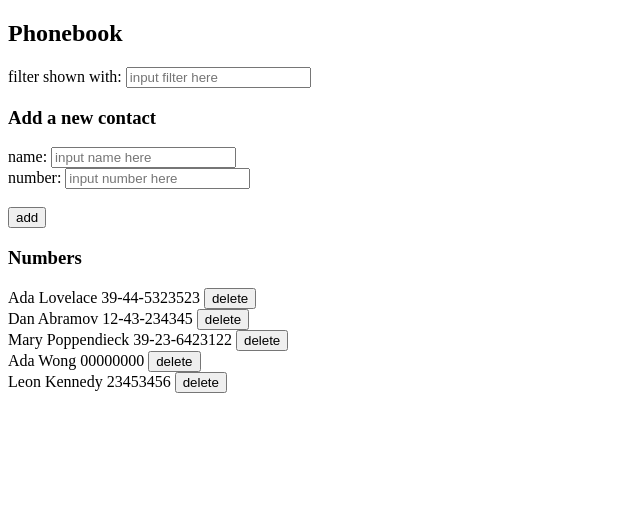
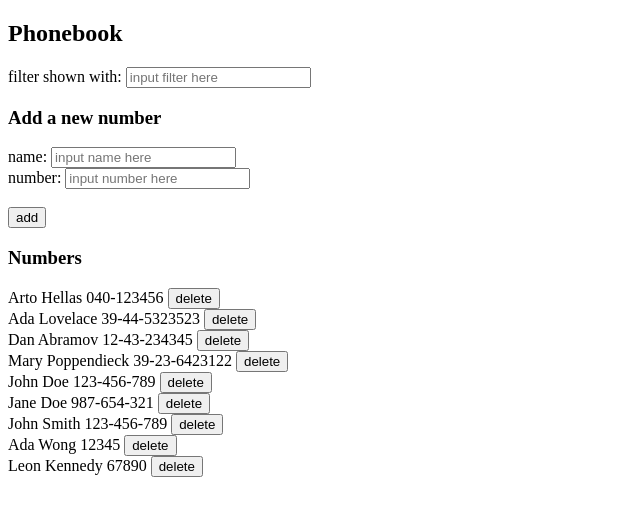
Before and after one commit to absolutepraya/fullstackopen-part2, a React (Vite) app in the folder phonebook/: page / in a window 1280 px wide. Shown: the top 516 px of the page, without its empty margins (0-640 px from the left). Built offline with nearby package versions, Linux system fonts and the light colour scheme; data requests are answered from the project's data file.

Commit message:
finished exercise 2.15

```diff
--- a/phonebook/db.json
+++ b/phonebook/db.json
@@ -1,29 +1,49 @@
 {
   "persons": [
     {
-      "name": "Ada Lovelace",
-      "number": "39-44-5323523",
-      "id": "2"
+      "id": "1",
+      "name": "Arto Hellas",
+      "number": "040-123456"
     },
     {
-      "name": "Dan Abramov",
-      "number": "12-43-234345",
-      "id": "3"
+      "id": "2",
+      "name": "Ada Lovelace",
+      "number": "39-44-5323523"
     },
     {
-      "name": "Mary Poppendieck",
-      "number": "39-23-6423122",
-      "id": "4"
+      "id": "3",
+      "name": "Dan Abramov",
+      "number": "12-43-234345"
     },
     {
-      "id": "d711",
-      "name": "Ada Wong",
-      "number": "00000000"
+      "id": "4",
+      "name": "Mary Poppendieck",
+      "number": "39-23-6423122"
     },
     {
-      "id": "f4ab",
+      "id": "5",
+      "name": "John Doe",
+      "number": "123-456-789"
+    },
+    {
+      "id": "6",
+      "name": "Jane Doe",
+      "number": "987-654-321"
+    },
+    {
+      "id": "7",
+      "name": "John Smith",
+      "number": "123-456-789"
+    },
+    {
+      "id": "8",
+      "name": "Ada Wong",
+      "number": "12345"
+    },
+    {
+      "id": "9",
       "name": "Leon Kennedy",
-      "number": "23453456"
+      "number": "67890"
     }
   ]
 }
--- a/phonebook/src/App.jsx
+++ b/phonebook/src/App.jsx
@@ -1,5 +1,5 @@
 import { useState, useEffect } from 'react';
-import axios from 'axios';
+import phonebookSerice from './services/phonebookService.js';
 
 // import components
 import Filter from './components/Filter';
@@ -10,11 +10,9 @@ const App = () => {
 	const [persons, setPersons] = useState([]);
 	// fetch data from server using axios
 	useEffect(() => {
-		axios
-			.get('http://localhost:3001/persons')
-			.then((response) => {
-				setPersons(response.data);
-			});
+		phonebookSerice.getAll().then((initialPersons) => {
+			setPersons(initialPersons);
+		});
 	}, []);
 	const [newName, setNewName] = useState('');
 	const [newNumber, setNewNumber] = useState('');
@@ -39,7 +37,7 @@ const App = () => {
 			<h2>Phonebook</h2>
 			<Filter onChange={handleFilterChange} />
 
-			<h3>Add a new contact</h3>
+			<h3>Add a new number</h3>
 			<PersonForm
 				persons={persons}
 				newName={newName}
--- a/phonebook/src/components/PersonForm.jsx
+++ b/phonebook/src/components/PersonForm.jsx
@@ -12,8 +12,34 @@ const PersonForm = ({
 	const addPerson = (e) => {
 		e.preventDefault();
 		// check if person already exists
-		if (persons.find((person) => person.name == newName)) {
-			alert(`${newName} is already added to phonebook`);
+		if (
+			persons.find(
+				(person) => person.name.toLowerCase() === newName.toLowerCase()
+			) // case insensitive
+		) {
+			// confirmation
+			const confirmation = window.confirm(
+				`${newName} is already added to the phonebook, replace the old number with a new one?`
+			);
+			if (!confirmation) {
+				return;
+			}
+			// update the number of the person
+			const person = persons.find(
+				(person) => person.name.toLowerCase() === newName.toLowerCase()
+			); // case insensitive
+			const updatedPerson = { ...person, number: newNumber };
+			phonebookService
+				.update(person.id, updatedPerson)
+				.then((updatedPersonResponse) => {
+					setPersons(
+						persons.map((person) =>
+							person.id !== updatedPersonResponse.id
+								? person
+								: updatedPersonResponse
+						)
+					);
+				});
 			return;
 		}
 		// check if the number already exists
@@ -23,20 +49,26 @@ const PersonForm = ({
 			);
 			return;
 		}
-		const newPerson = { name: newName, number: newNumber };
+		const newPerson = {
+			name: newName,
+			number: newNumber,
+			id: (persons.length + 1).toString(),
+		};
 		// add new persons to the json server
-		phonebookService
-			.add(newPerson)
-			.then((newPersonResponse) => {
-				setPersons(persons.concat(newPersonResponse));
-			})
+		phonebookService.add(newPerson).then((newPersonResponse) => {
+			setPersons(persons.concat(newPersonResponse));
+		});
 	};
 
 	return (
-		<form onSubmit={addPerson}>
+		<form
+			name='add-number'
+			onSubmit={addPerson}
+		>
 			<div>
 				name:{' '}
 				<input
+					name='name'
 					onChange={handleNameChange}
 					placeholder='input name here'
 				/>
@@ -44,6 +76,7 @@ const PersonForm = ({
 			<div>
 				number:{' '}
 				<input
+					name='number'
 					onChange={handleNumberChange}
 					placeholder='input number here'
 				/>
--- a/phonebook/src/components/Persons.jsx
+++ b/phonebook/src/components/Persons.jsx
@@ -4,7 +4,7 @@ const Persons = ({ persons, filter, setPersons }) => {
 	// show person based on filter
 	const showPerson = () => {
 		const filteredPerson = persons.filter((person) =>
-			person.name.toLowerCase().includes(filter.toLowerCase()),
+			person.name.toLowerCase().includes(filter.toLowerCase())
 		);
 		return filteredPerson.map((person) => (
 			<div key={person.name}>
@@ -18,17 +18,15 @@ const Persons = ({ persons, filter, setPersons }) => {
 	const deletePerson = (id) => {
 		const personToDelete = persons.find((person) => person.id === id);
 		// confirmation to delete person
-		const confirmed = window.confirm(
-			`Delete ${personToDelete.name} from phonebook?`,
+		const confirmation = window.confirm(
+			`Delete ${personToDelete.name} from phonebook?`
 		);
-		if (confirmed) {
-			phonebookService
-				.remove(id)
-				.then(() => {
-					setPersons(persons.filter((person) => person.id !== id));
-				})
+		if (confirmation) {
+			phonebookService.remove(id).then(() => {
+				setPersons(persons.filter((person) => person.id !== id));
+			});
 		}
-	}
+	};
 
 	return <div>{showPerson()}</div>;
 };
--- a/phonebook/src/services/phonebookService.js
+++ b/phonebook/src/services/phonebookService.js
@@ -13,6 +13,7 @@ const add = newObject => {
     return request.then(response => response.data)
 }
 
+// change the number of the person in the database
 const update = (id, newObject) => {
     const request = axios.put(`${baseUrl}/${id}`, newObject)
     return request.then(response => response.data)
```
